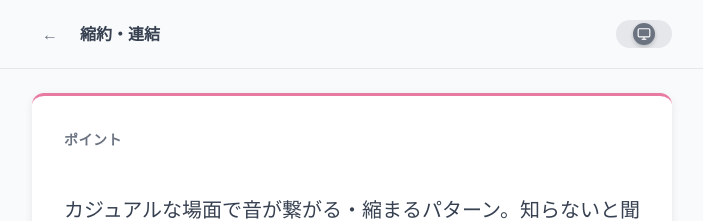
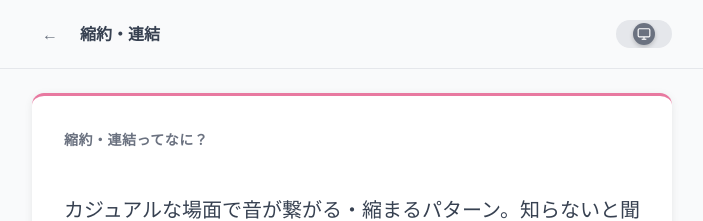
Before and after one commit to nxouv/net-eibunpo, a Next.js app: page /lesson/contraction in a window 1280 px wide. Shown: the top 221 px of the page, without its empty margins (288-991 px from the left). Built offline with nearby package versions, Linux system fonts and the light colour scheme.

Commit message:
feat: Change summary step title to dynamic '〇〇ってなに？' format

```diff
--- a/src/app/lesson/[id]/page.tsx
+++ b/src/app/lesson/[id]/page.tsx
@@ -97,7 +97,7 @@ export default function LessonPage() {
                 <div className={`container ${styles.stepContainer}`}>
                     <div className={styles.stepContent}>
                         <StepCard category={lesson.category}>
-                            <StepRenderer step={step} category={lesson.category} />
+                            <StepRenderer step={step} category={lesson.category} lessonTitle={lesson.title} />
                             <ProgressDots
                                 total={totalSteps}
                                 current={currentStep}
@@ -136,12 +136,13 @@ export default function LessonPage() {
 interface StepRendererProps {
     step: LessonStepType;
     category: Category;
+    lessonTitle: string;
 }
 
-function StepRenderer({ step, category }: StepRendererProps) {
+function StepRenderer({ step, category, lessonTitle }: StepRendererProps) {
     switch (step.type) {
         case 'summary':
-            return <SummaryStep step={step} />;
+            return <SummaryStep step={step} lessonTitle={lessonTitle} />;
         case 'form':
             return <FormStep step={step} category={category} />;
         case 'nuance':
--- a/src/components/steps/SummaryStep.tsx
+++ b/src/components/steps/SummaryStep.tsx
@@ -3,12 +3,18 @@ import styles from './steps.module.css';
 
 interface Props {
     step: SummaryStepType;
+    lessonTitle?: string; // レッスンタイトルを受け取る
 }
 
-export function SummaryStep({ step }: Props) {
+export function SummaryStep({ step, lessonTitle }: Props) {
+    // タイトルを動的に生成: "〇〇ってなに？"
+    const displayTitle = lessonTitle
+        ? `${lessonTitle}ってなに？`
+        : step.title;
+
     return (
         <div>
-            <h2 className={styles.stepTitle}>{step.title}</h2>
+            <h2 className={styles.stepTitle}>{displayTitle}</h2>
             <p className={styles.summaryContent}>{step.content}</p>
         </div>
     );
```
